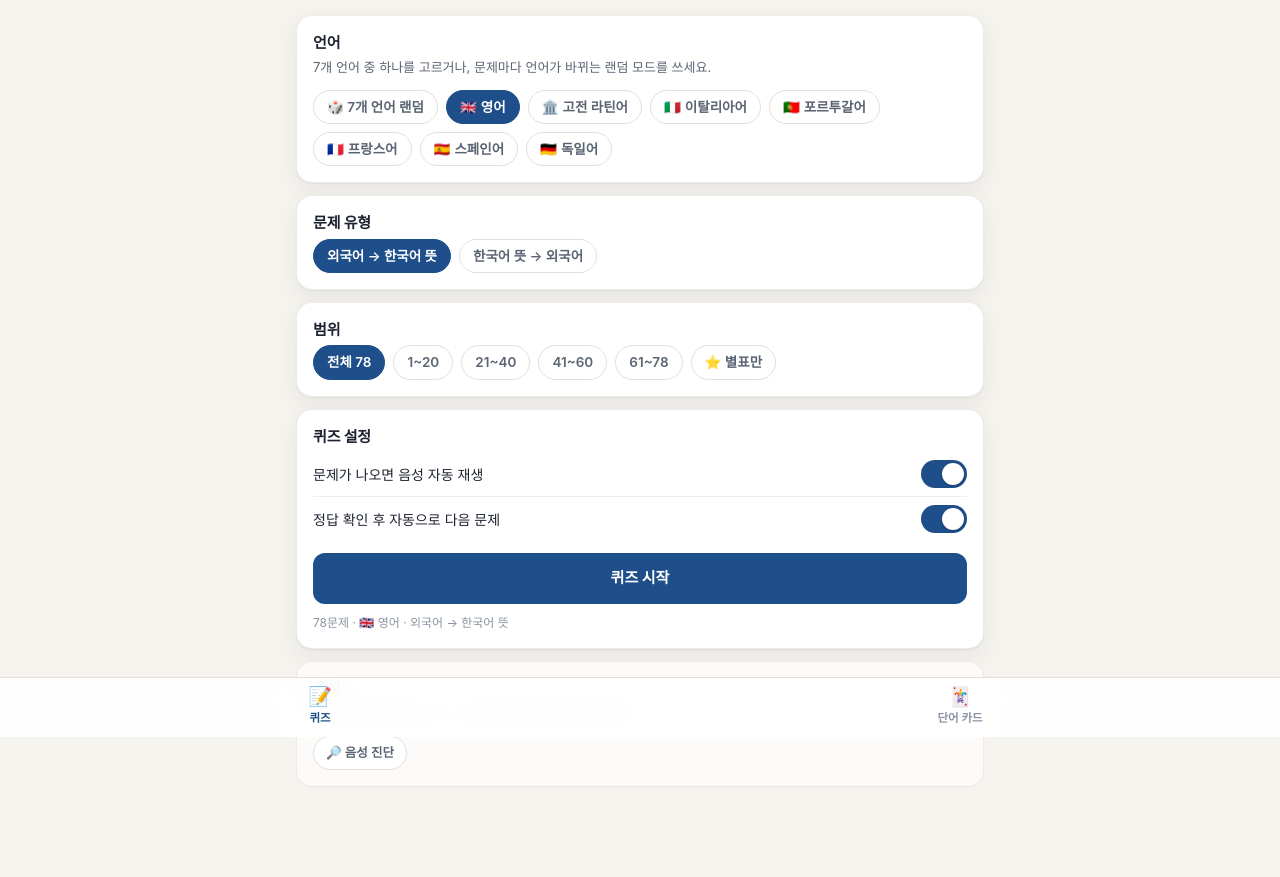
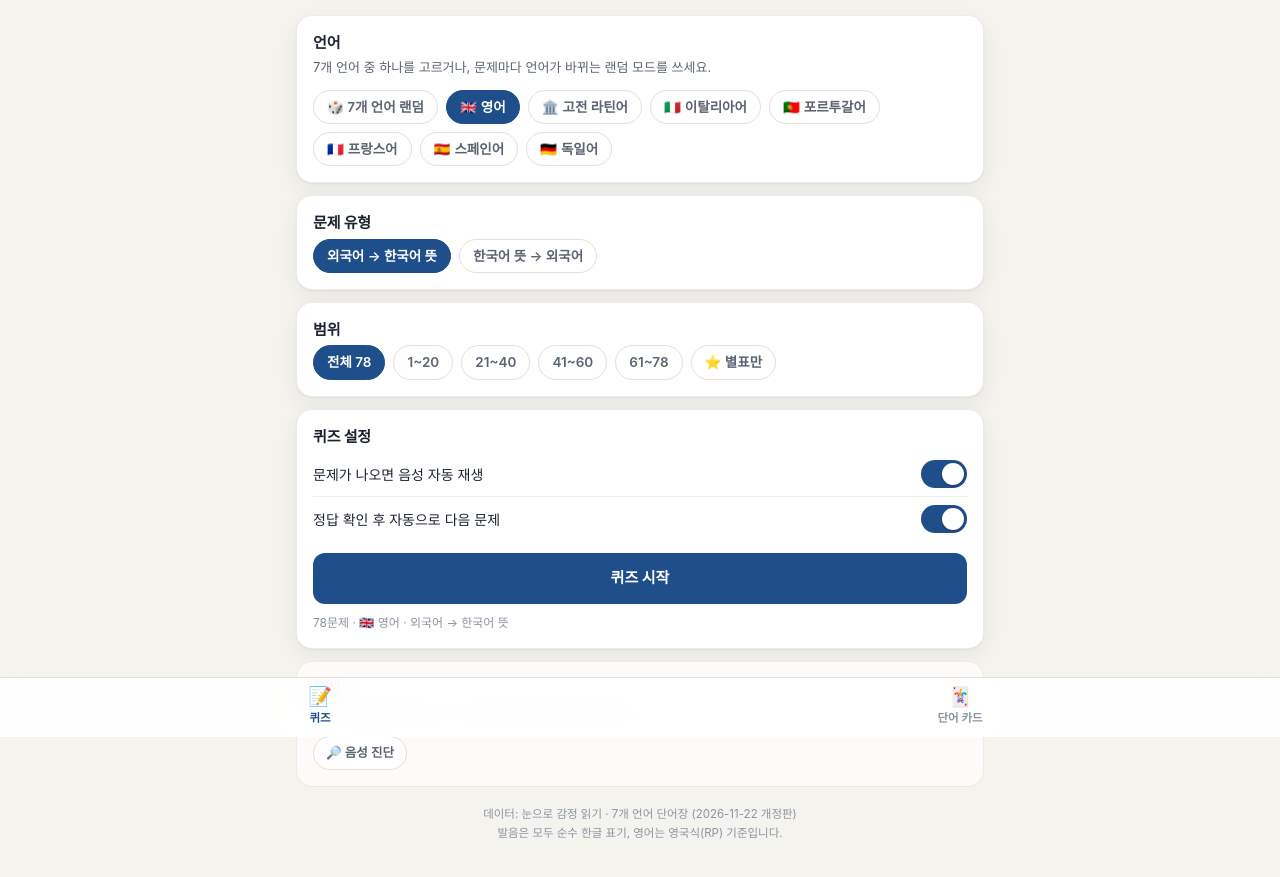
Before and after one commit to AEnngel/LingQ-practice, a plain HTML site: page rmet-quiz/index.html in a window 1280 px wide. Shown: the part 63-940 px from the top of the page. Drawn offline with Linux system fonts and the light colour scheme.

```diff
--- a/rmet-quiz/index.html
+++ b/rmet-quiz/index.html
@@ -80,6 +80,9 @@
         <p class="desc" id="voiceSummary">음성 목록을 확인하는 중…</p>
         <div class="row"><button class="ghost" id="btnVoiceDiag">🔎 음성 진단</button></div>
       </div>
+
+      <p class="footernote">데이터: 눈으로 감정 읽기 · 7개 언어 단어장 (2026-11-22 개정판)<br>
+      발음은 모두 순수 한글 표기, 영어는 영국식(RP) 기준입니다.</p>
     </div>
 
     <div id="quizPlay" class="hidden">
--- a/rmet-quiz/style.css
+++ b/rmet-quiz/style.css
@@ -293,6 +293,11 @@ main { padding: 16px 16px 24px; max-width: 720px; margin: 0 auto; }
 }
 .toast.show { opacity: 1; transform: translateX(-50%) translateY(0); }
 
+.footernote {
+  font-size: 11.5px; color: var(--ink3); text-align: center; line-height: 1.6;
+  margin: 18px 8px 4px;
+}
+
 @media (max-width: 360px) {
   .qprompt { font-size: 23px; }
   .wcard .wtitle { font-size: 23px; }
```
Also changed, not shown: 1 other file.
